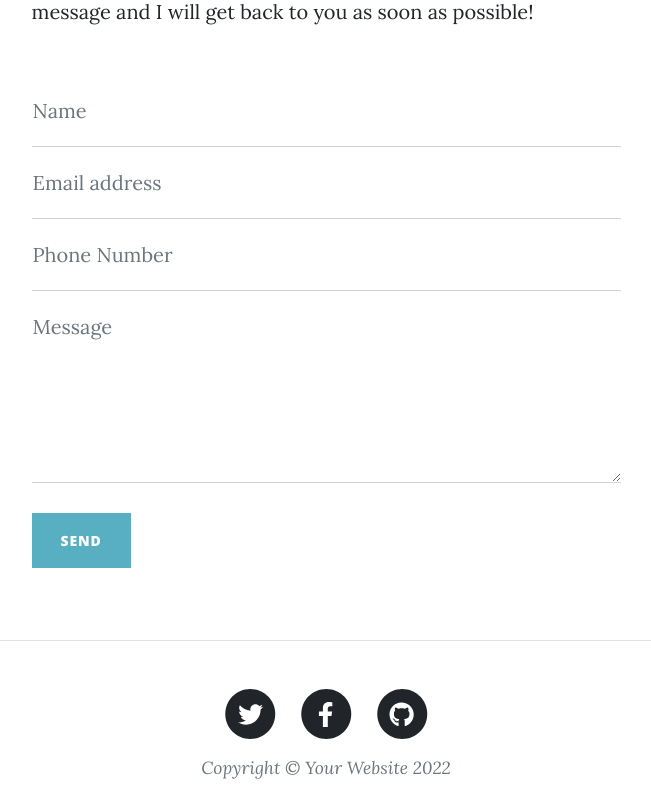
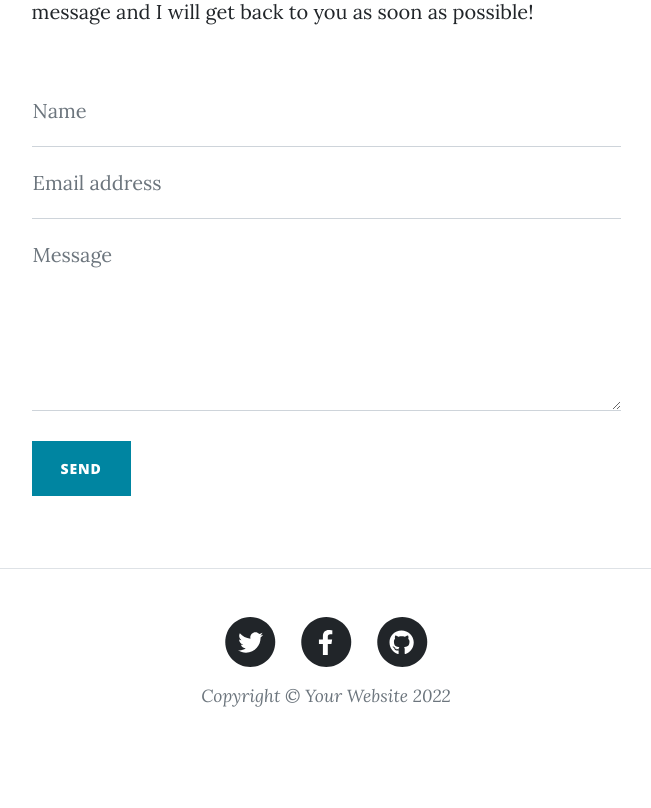
Before and after one commit to bbland1/blog-python-flask, a Flask app: page /contact in a window 1280 px wide. Shown: the part 645-1453 px from the top of the page, without its empty margins (314-965 px from the left). After the commit the page ends 1352 px from the top, so only its background shows below. Run offline with Flask 2, Linux system fonts and the light colour scheme; some libraries are stand-ins or nearby versions.

Commit message:
updating contact form to work to send email

```diff
--- a/main.py
+++ b/main.py
@@ -1,10 +1,14 @@
-from flask import Flask, render_template
+from flask import Flask, render_template, request
 from post import Post
 import requests
+import smtplib
 
 blog_url = "https://api.npoint.io/d6a237e8f73e6b93d7ed"
 blog_response = requests.get(blog_url)
 all_blog_posts = blog_response.json()
+
+email_contact_form = "YOUR_OWN_EMAIL"
+password_contact_form = "YOUR_OWN_PASSWORD"
 
 posts = []
 for post in all_blog_posts:
@@ -22,9 +26,31 @@ def home_page():
 def about_page():
     return render_template("about.html")
 
-@app.route("/contact")
+@app.route("/contact", methods=["GET", "POST"])
 def contact_page():
-    return render_template("contact.html")
+    if request.method == "POST":
+        data = request.form
+        send_email_from_from(data["name"], data["email"], data["message"])
+
+        print(data["name"])
+        print(data["email"])
+        print(data["message"])
+        return render_template("contact.html", message_sent=True)
+    return render_template("contact.html", message_sent=False)
+
+def send_email_from_from(name, email, email_message):
+    email_message = f"Subject: Blog Message \n\nName:{name}\nEmail:{email}\nMessage: {email_message}"
+    with smtplib.SMTP("smtp.gmail.com") as connection:
+        connection.starttls()
+        connection.login(email_contact_form, password_contact_form)
+        connection.sendmail(
+            from_addr=email_contact_form,
+            to_addrs=email_contact_form,
+            message=email_message
+        )
+
+
+
 
 @app.route("/post/<int:num>")
 def post_page(num):
--- a/templates/contact.html
+++ b/templates/contact.html
@@ -17,7 +17,12 @@
     <div class="container px-4 px-lg-5">
         <div class="row gx-4 gx-lg-5 justify-content-center">
             <div class="col-md-10 col-lg-8 col-xl-7">
-                        <p>Want to get in touch? Fill out the form below to send me a message and I will get back to you as soon as possible!</p>
+                {% if message_sent: %}
+                <h2>Your message has been successfully sent!</h2>
+                <p>We will get back to you into 1-3 business days.</p>
+                {% else: %}
+                <p>Want to get in touch? Fill out the form below to send me a message and I will get back to you as soon
+                    as possible!</p>
                 <div class="my-5">
                     <!-- * * * * * * * * * * * * * * *-->
                     <!-- * * SB Forms Contact Form * *-->
@@ -26,50 +31,52 @@
                     <!-- To make this form functional, sign up at-->
                     <!-- https://startbootstrap.com/solution/contact-forms-->
                     <!-- to get an API token!-->
-                            <form id="contactForm" data-sb-form-api-token="API_TOKEN">
+                    <form id="contactForm" method="post" action="{{ url_for('contact_page') }}">
                         <div class="form-floating">
-                                    <input class="form-control" id="name" type="text" placeholder="Enter your name..." data-sb-validations="required" />
+                            <input class="form-control" name="name" id="name" type="text"
+                                placeholder="Enter your name..." data-sb-validations="required" />
                             <label for="name">Name</label>
                             <div class="invalid-feedback" data-sb-feedback="name:required">A name is required.</div>
                         </div>
                         <div class="form-floating">
-                                    <input class="form-control" id="email" type="email" placeholder="Enter your email..." data-sb-validations="required,email" />
+                            <input class="form-control" name="email" id="email" type="email"
+                                placeholder="Enter your email..." data-sb-validations="required,email" />
                             <label for="email">Email address</label>
                             <div class="invalid-feedback" data-sb-feedback="email:required">An email is required.</div>
                             <div class="invalid-feedback" data-sb-feedback="email:email">Email is not valid.</div>
                         </div>
                         <div class="form-floating">
-                                    <input class="form-control" id="phone" type="tel" placeholder="Enter your phone number..." data-sb-validations="required" />
-                                    <label for="phone">Phone Number</label>
-                                    <div class="invalid-feedback" data-sb-feedback="phone:required">A phone number is required.</div>
+                            <textarea class="form-control" name="message" id="message"
+                                placeholder="Enter your message here..." style="height: 12rem"
+                                data-sb-validations="required"></textarea>
+                            <label for="message">Message</label>
+                            <div class="invalid-feedback" data-sb-feedback="message:required">A message is required.
                             </div>
-                                <div class="form-floating">
-                                    <textarea class="form-control" id="message" placeholder="Enter your message here..." style="height: 12rem" data-sb-validations="required"></textarea>
-                                    <label for="message">Message</label>
-                                    <div class="invalid-feedback" data-sb-feedback="message:required">A message is required.</div>
                         </div>
                         <br />
+                        <!-- data-sb-form-api-token="API_TOKEN"  -->
                         <!-- Submit success message-->
                         <!---->
                         <!-- This is what your users will see when the form-->
                         <!-- has successfully submitted-->
-                                <div class="d-none" id="submitSuccessMessage">
+                        <!-- <div class="d-none" id="submitSuccessMessage">
                                         <div class="text-center mb-3">
                                             <div class="fw-bolder">Form submission successful!</div>
                                             To activate this form, sign up at
                                             <br />
                                             <a href="https://startbootstrap.com/solution/contact-forms">https://startbootstrap.com/solution/contact-forms</a>
                                         </div>
-                                </div>
+                                    </div> -->
                         <!-- Submit error message-->
                         <!---->
                         <!-- This is what your users will see when there is-->
                         <!-- an error submitting the form-->
-                                <div class="d-none" id="submitErrorMessage"><div class="text-center text-danger mb-3">Error sending message!</div></div>
+                        <!-- <div class="d-none" id="submitErrorMessage"><div class="text-center text-danger mb-3">Error sending message!</div></div> -->
                         <!-- Submit Button-->
-                                <button class="btn btn-primary text-uppercase disabled" id="submitButton" type="submit">Send</button>
+                        <button class="btn btn-primary text-uppercase" id="submitButton" type="submit">Send</button>
                     </form>
                 </div>
+                {% endif %}
             </div>
         </div>
     </div>
@@ -85,4 +92,5 @@
 <!-- * * * * * * * * * * * * * * * * * * * * * * * * * * * * * * * * * * * * * * * *-->
 <script src="https://cdn.startbootstrap.com/sb-forms-latest.js"></script>
 </body>
+
 </html>
```
Lines whose indentation alone changed are shown as unchanged.
